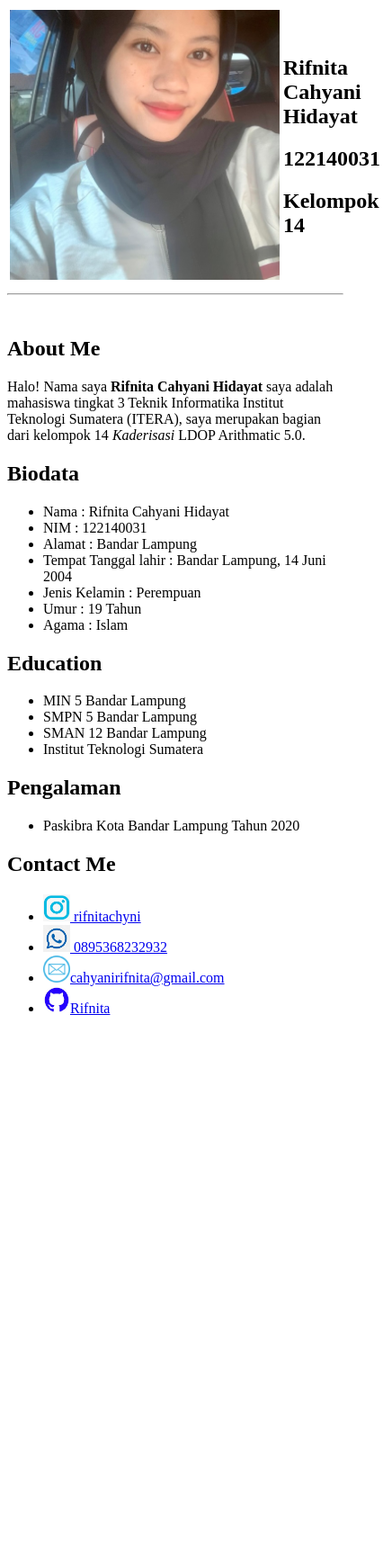
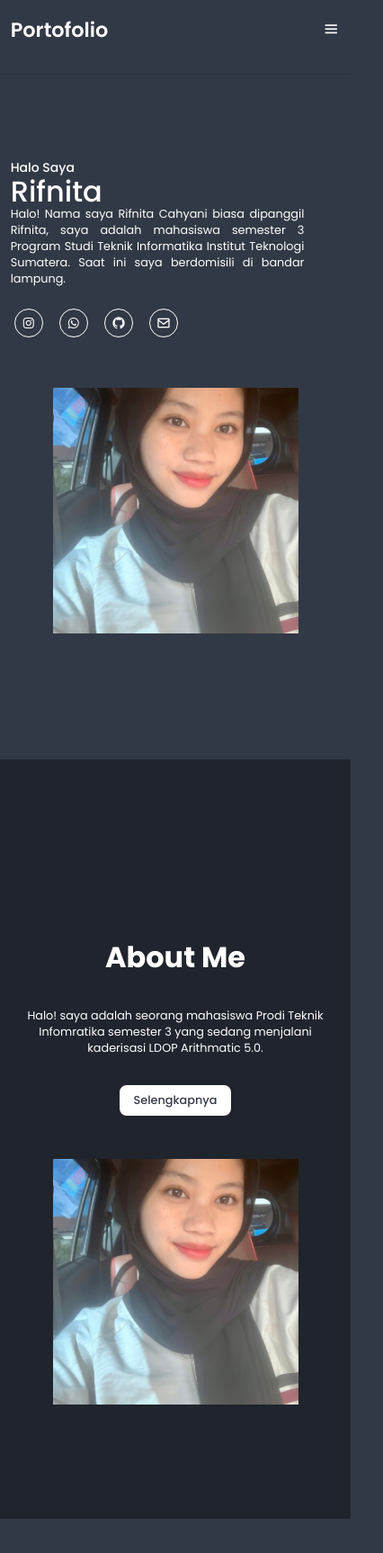
Before and after one commit to Rifnita/tugaas-ldop-arithmatic-5.0, a plain HTML site: page index.html in a window 390 px wide. Shown: the top 1726 px of the page at 90% size, 426 px wide, since content can reach past the window. Before the commit the page ends 1146 px from the top, so only its background shows below. Drawn offline with nearby package versions, Linux system fonts and the light colour scheme.

Commit message:
tambah css

```diff
--- a/index.html
+++ b/index.html
@@ -1,70 +1,109 @@
 <!DOCTYPE html>
 <html lang="en">
+
 <head>
     <meta charset="UTF-8">
     <meta http-equiv="X-UA-Compatible" content="IE=edge">
     <meta name="viewport" content="width=device-width, initial-scale=1.0">
-    <title>Tugas Kader</title>
+    <title>LDOP ARITHMATIC 5.0</title>
+    <link rel="icon" href="image/Screenshot 2023-03-10 213642.png">
+    <!-- box icons  -->
+    <link href='https://unpkg.com/boxicons@2.1.4/css/boxicons.min.css' rel='stylesheet'>
+
+
+
+    <!-- custom css-->
+    <link rel="stylesheet" href="style.css">
 </head>
+
 <body>
-    <table>
-        <tr>
-            <td><img width="300" src="rifnita.jpg" alt="gambar"></td>
-            <td>
-                <h2>Rifnita Cahyani Hidayat</h2>
-                <h2>122140031</h2>
-                <h2>Kelompok 14</h2>
-            </td>
-        </tr>
-    </table>
+    <!-- header design  -->
+    <header class="header">
+        <a href="#" class="logo">Portofolio</a>
 
-    <hr>
-    <br>
+        <i class='bx bx-menu' id="menu-icon"></i>
 
-    <h2>About Me</h2>
-    <p>Halo! Nama saya <b>Rifnita Cahyani Hidayat</b> saya adalah mahasiswa tingkat 3 Teknik Informatika Institut Teknologi Sumatera (ITERA), saya merupakan bagian dari kelompok 14 <i>Kaderisasi</i> LDOP Arithmatic 5.0. </p>
+        <nav class="navbar">
+            <a href="#home" class="active">Home</a>
+            <a id="about-link" href="#about">About</a>
+            <a id="portofolio-link" href="#portofolio">Portofolio</a>
+            <a href="#contact">Contact</a>
+        </nav>
+    </header>
 
-    <h2>Biodata</h2>
-    <ul>
-        <li>Nama : Rifnita Cahyani Hidayat</li>
-        <li>NIM : 122140031</li>
-        <li>Alamat : Bandar Lampung</li>
-        <li>Tempat Tanggal lahir : Bandar Lampung, 14 Juni 2004</li>
-        <li>Jenis Kelamin : Perempuan</li>
-        <li>Umur : 19 Tahun</li>
-        <li>Agama : Islam</li>
-    </ul>
+    <!-- home section  -->
+    <section class="home" id="home">
+        <div class="home-content">
 
-    <h2>Education</h2>
-    <ul>
-        <li>MIN 5 Bandar Lampung</li>
-        <li>SMPN 5 Bandar Lampung</li>
-        <li>SMAN 12 Bandar Lampung</li>
-        <li>Institut Teknologi Sumatera</li>
-    </ul>
+            <h3>Halo Saya</h3>
+            <h1>Rifnita</h1>
+            <p>Halo! Nama saya Rifnita Cahyani biasa dipanggil Rifnita, saya adalah mahasiswa semester 3 Program Studi Teknik Informatika Institut Teknologi Sumatera. Saat ini saya berdomisili di bandar lampung.   </p>
 
-    <h2>Pengalaman</h2>
-    <ul>
-        <li>Paskibra Kota Bandar Lampung Tahun 2020</li>
-    </ul>
 
-    <h2>Contact Me</h2>
-    <ul>
-        <li>
-            <a href="https://instagram.com/rifnitachyni?igshid=OGQ5ZDc2ODk2ZA==">
-            <img src="ig.jpeg" alt="Instagram" width="30" height="30">
-            rifnitachyni
-        </a>
-        </li>
-        <li>
-            <a href="wa.me/+62895368232932"> <img src="wa.jpeg" alt="Whatsapp" width="30" height="30">
-            0895368232932</a>
-        </li>
-        <li>
-            <a href="cahyanirifnita@gmail.com"><img src="email.jpeg" alt="Email" width="30" height="30">cahyanirifnita@gmail.com</a>
-        </li>
-        <li><a href="https://github.com/Rifnita"><img src="github.jpeg" alt="GitHub" width="30" height="30">Rifnita</a></li>
-    </ul>
+            <div class="social-media">
+                <a href="https://www.instagram.com/ferdanaaa_/?hl=id" target="_blank"><i class='bx bxl-instagram'
+                        title="Ikuti saya di instagram"></i></a>
+                <a href="https:/    wa.me/+62895368232932" target="_blank"><i class='bx bxl-whatsapp'></i></a>
+                <a href="https://github.com/Rifnita" target="_blank"><i class='bx bxl-github' title="Github saya!"></i></a>
+                <a href="cahyanirifnita@gmail.com" target="_blank"><i class='bx bx-envelope' ></i></a>
+            </div>
 
+        </div>
+        <div class="home-img">
+            <img src="gambar/rifnita.jpg" alt="">
+        </div>
+    </section>
+    <!--about section  -->
+    <section class="about" id="about">
+        <div class="about-img">
+            <img src="gambar/rifnita.jpg" alt="">
+        </div>
+        <div class="about-content">
+            <h2 class="heading">About<span>&nbsp;Me</span></h2>
+            <p>Halo! saya adalah seorang mahasiswa Prodi Teknik Infomratika semester 3 yang sedang menjalani kaderisasi LDOP Arithmatic 5.0. </p>
+            <a href="#" class="btn">Selengkapnya</a>
+        </div>
+    </section>
+
+    <!-- portofolio section  -->
+
+    <section class="portofolio" id="portofolio">
+        <div class="portofolio-page">
+            <h1>Coming Soon !</h1>
+        </div>
+    </section>
+
+    <!-- contact section  -->
+
+
+    <section class="contact" id="contact">
+        <h2 class="heading">Contact Me!</h2>
+        <form action="#">
+            <div class="input-box">
+                <input type="text" placeholder="Nama">
+                <input type="email" placeholder="Email Addres">
+            </div>
+            <div class="input-box">
+                <input type="tel" id="phone" name="phone" placeholder="Nomor HP">
+                <input type="text" placeholder="Subject">
+            </div>
+            <textarea name="" id="" cols="30" rows="10" placeholder="Pesan Kamu"></textarea>
+            <button type="submit" value="Send Message" class="btn">Kirim Pesan!</button>
+        </form>
+    </section>
+
+    <!-- footer section  -->
+    <footer class="footer">
+        <div class="footer-iconTop">
+            <a href="#home"><i class='bx bx-chevron-up'></i></a>
+        </div>
+    </footer>
+
+    <!-- scrollreveal -->
+    <script src="https://unpkg.com/scrollreveal"></script>
+
+    <!-- custom js  -->
+    <script src="script.js"></script>
 </body>
+
 </html>
--- /dev/null
+++ b/style.css
@@ -0,0 +1,429 @@
+@import url('https://fonts.googleapis.com/css2?family=Poppins:wght@300;400;500;600;700;800;900&display=swap');
+
+* {
+    margin: 0;
+    padding: 0;
+    box-sizing: border-box;
+    text-decoration: 0;
+    border: none;
+    outline: none;
+    scroll-behavior: none;
+    font-family: 'Poppins', sans-serif;
+}
+
+:root {
+    --bg-color: #323946;
+    --second-bg-color: #1f242d;
+    --text-color: #fff;
+    --main-color: #0ef;
+}
+
+html {
+    font-size: 62.5%;
+}
+
+body {
+    background: var(--bg-color);
+    color: var(--text-color);
+}
+
+section {
+    min-height: 100vh;
+    padding: 10rem 9% 2rem;
+}
+
+.header {
+    position: fixed;
+    top: 0;
+    left: 0;
+    width: 100%;
+    padding: 2rem 9%;
+    background-color: var(--bg-color);
+    display: flex;
+    flex-direction: row;
+    justify-content: space-between;
+    align-items: baseline;
+    z-index: 100;
+}
+
+.header {
+     border-bottom: 0.2rem solid rgba(0, 0, 0, 0.2);
+}
+
+.logo {
+    font-size: 2.8rem;
+    color: var(--text-color);
+    font-weight: 600;
+    cursor: default;
+    margin-bottom: 2rem;
+}
+
+.navbar a {
+    font-size: 1.9rem;
+    color: var(--text-color);
+    font-weight: 500;
+    margin-left: 4rem;
+    cursor: pointer;
+    transition: all 0.5s ease;
+
+}
+
+.navbar a:hover,
+.navbar a.active {
+    color: var(--main-color);
+}
+
+#menu-icon {
+    font-size: 2.5rem;
+    color: var(--text-color);
+    display: none;
+}
+
+.home {
+    display: flex;
+    justify-content: center;
+    align-items: center;
+
+}
+
+.home-img img {
+    width: 28vw;
+    margin: 3rem;
+    animation: floatImage 4s ease-in-out infinite;
+}
+
+
+.home-content a {
+    color: var(--main-color);
+    text-align: justify;
+}
+
+.home-content h3 {
+    font-size: 2.3rem;
+    font-weight: 500;
+    text-align: justify;
+}
+
+.home-content h1 {
+    font-size: 4rem;
+    font-weight: 500;
+    line-height: 1;
+
+}
+
+.home-content p {
+    font-size: 1.6rem;
+    text-align: justify;
+    padding-right: 5rem;
+}
+
+.social-media a {
+    display: inline-flex;
+    justify-content: center;
+    align-items: center;
+    width: 4rem;
+    height: 4rem;
+    background: transparent;
+    border: .2rem solid var(--text-color);
+    border-radius: 50%;
+    font-size: 2rem;
+    color: var(--text-color);
+    margin: 3rem 1.5rem 3rem 0.5rem;
+    ;
+    padding: 1.2rem;
+    transition: .5s ease;
+}
+
+.social-media a:hover {
+    background: var(--second-bg-color);
+    border: .2rem solid var(--second-bg-color);
+    box-shadow: 0 0 1rem var(--second-bg-color);
+    ;
+}
+
+.about {
+    display: flex;
+    justify-content: center;
+    align-items: center;
+    gap: 2rem;
+
+    background: var(--second-bg-color);
+
+}
+
+.about img {
+    width: 28vw;
+}
+
+.heading {
+    display: flex;
+    text-align: center;
+    font-size: 4.3rem;
+    margin: 1rem;
+    text-align: justify;
+
+}
+
+.about-content {
+    display: flex;
+    flex-direction: column;
+    justify-content: center;
+    align-items: center;
+    gap: 1rem;
+    background: var(--second-bg-color);
+}
+
+.about-content h2 {
+    font-size: 4rem;
+    text-align: center;
+
+
+}
+
+.about-content h3 {
+    font-size: 2.8rem;
+}
+
+.about-content p {
+    font-size: 1.6rem;
+    margin: 2rem 0 3rem;
+    text-align: center;
+}
+
+.btn {
+    display: inline-block;
+    padding: 1rem 2rem;
+    font-size: 1.6rem;
+    font-weight: 500;
+    color: var(--bg-color);
+    background: var(--text-color);
+    border-radius: 1rem;
+    transition: all 0.5s ease;
+    cursor: pointer;
+
+}
+
+.portofolio {
+    background-image: var(--bg-color);
+    background-size: cover;
+    background-position: center;
+    display: flex;
+    justify-content: center;
+    align-items: center;
+}
+
+.portofolio h1 {
+    text-align: center;
+    font-size: 4.2rem;
+    display: flex;
+    color: var(--text-color);
+}
+
+.portofolio.animated h1 {
+    animation-name: fade;
+    animation-duration: 3.5s;
+    animation-timing-function: ease-out;
+    animation-fill-mode: forwards;
+}
+
+@keyframes fade {
+    0% {
+        opacity: 0;
+        transform: translateY(-50px);
+    }
+
+    100% {
+        opacity: 1;
+        transform: translateY(0);
+    }
+}
+
+.contact {
+    background: var(--second-bg-color);
+}
+
+.contact h2 {
+    margin-bottom: 2rem;
+    justify-content: center;
+}
+
+.contact form {
+    margin: 1rem auto;
+    max-width: 70rem;
+    text-align: center;
+}
+
+.contact form .input-box {
+    display: flex;
+    justify-content: space-between;
+    flex-wrap: wrap;
+}
+
+.contact form .input-box input,
+.contact form textarea {
+    width: 100%;
+    padding: 1.5rem 2rem;
+    font-size: 1.6rem;
+    color: var(--text-color);
+    background: var(--bg-color);
+    border-radius: .8rem;
+    margin: .7rem 0;
+    transition: all 0.5s ease;
+}
+
+.contact form .input-box input {
+    width: 49%;
+}
+
+.contact textarea {
+    resize: none;
+}
+
+.contact form .btn {
+    margin-top: 2rem;
+    cursor: pointer;
+}
+
+.contact form .btn:hover {
+    background: var(--main-color);
+    color: var(--bg-color);
+}
+
+.footer {
+    display: flex;
+    justify-content: space-between;
+    align-items: center;
+    flex-wrap: wrap;
+    padding: 2rem 9%;
+    background: var(--bg-color);
+}
+
+.footer-text p {
+    font-size: 1.6rem;
+    color: var(--text-color);
+}
+
+.footer-iconTop a {
+    display: inline-flex;
+    justify-content: center;
+    align-items: center;
+    background: var(--main-color);
+    padding: .8rem;
+    border-radius: .8rem;
+    transition: .5s ease;
+}
+
+.footer-iconTop a :hover {
+    box-shadow: 0 0 1rem var(--main-color);
+}
+
+.footer_iconTop a i {
+    font-size: 2rem;
+    color: var(--bg-color);
+}
+
+/* Responsive */
+@media (max-width: 1200px) {
+    html {
+        font-size: 55%;
+    }
+}
+
+@media(max-width: 991px) {
+    .header {
+        padding: 2rem 3%;
+    }
+
+    section {
+        padding: 10rem 3% 2rem;
+    }
+
+    .footer {
+        padding: 2rem 3%;
+    }
+}
+
+@media (max-width: 768px) {
+    #menu-icon {
+        color: var(--text-color);
+        display: block;
+    }
+
+    .navbar {
+        position: absolute;
+        top: 100%;
+        left: 0;
+        width: 100%;
+        padding: 1rem 3%;
+        background-color: var(--bg-color);
+        border-top: .1rem solid rgba(0, 0, 0, .2);
+        box-shadow: 0 .5rem 1rem rgba(0, 0, 0, .2);
+        display: none;
+    }
+
+    .navbar.active {
+        display: block;
+    }
+
+    .navbar a {
+        display:block;
+        color: var(--text-color);
+        font-size: 2rem;
+        margin: 3rem 0;
+    }
+    .home{
+        flex-direction: column;
+    }
+    .home-content h3{
+        font-size: 1.75rem;
+    }
+    .home-content h1{
+        font-size: 4rem;
+    }
+    .home-img img{
+        width: 70vw;
+        margin-top: 4rem;
+    }
+    .about{
+        flex-direction: column-reverse;
+    }
+    .about img{
+        width: 70vw;
+        margin-top: 4rem;
+    }
+    .portofolio h1{
+        font-size: 3.5rem;
+
+    }
+    .portofolio-container{
+        grid-template-columns: repeat(2, 1fr);
+    }
+    .contact {
+        min-height: 85vh;
+    }
+}
+@media (max-width: 617px){
+    .portofolio-container{
+        grid-template-columns: repeat(1fr);
+    }
+}
+@media (max-width: 450px){
+    html{
+        font-size: 50%;
+    }
+    .contact form .input-box input{
+        width: 100%;
+    }
+}
+@media (max-width: 350px){
+    .home img{
+        width: 90vw;
+    }
+    .footer{
+        flex-direction: column-reverse;
+    }
+    .footer p{
+        margin-top: 2rem;
+        text-align: center;
+    }
+}
```
Also changed, not shown: email.jpeg (deleted), gambar/rifnita.jpg (renamed from rifnita.jpg), github.jpeg (deleted), ig.jpeg (deleted), wa.jpeg (deleted), 1 other file.
